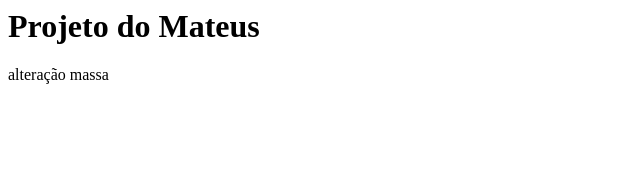
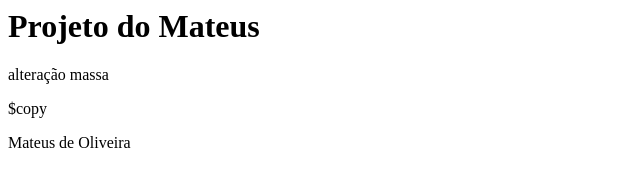
Before and after one commit to mateusbandeira182/trelei, a plain HTML site: page index.html in a window 1280 px wide. Shown: the whole page, without its empty margins (0-640 px from the left). Drawn offline with Linux system fonts and the light colour scheme.

Commit message:
TESTANDO COMMIT

```diff
--- a/index.html
+++ b/index.html
@@ -4,5 +4,8 @@
     <body>
         <h1>Projeto do Mateus</h1>
         <p>alteração massa</p>
+        <footer>
+            $copy <p>Mateus de Oliveira</p>
+        </footer>
     </body>
 </html>
```
